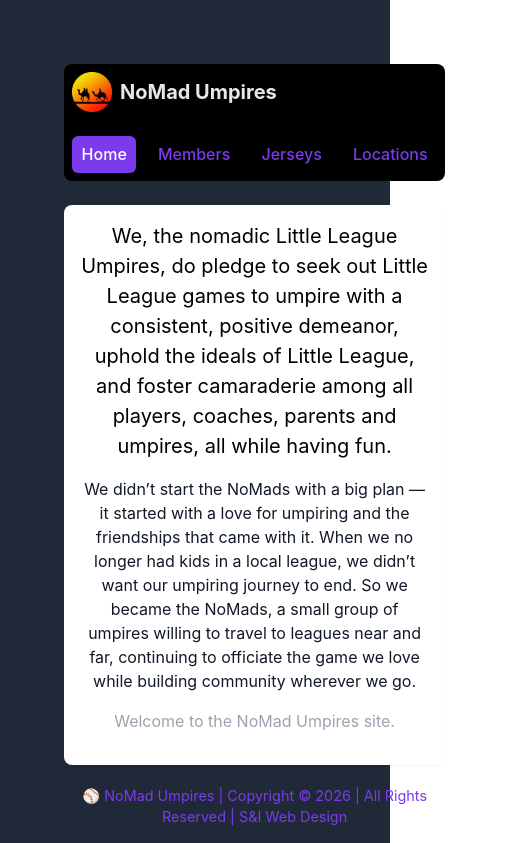
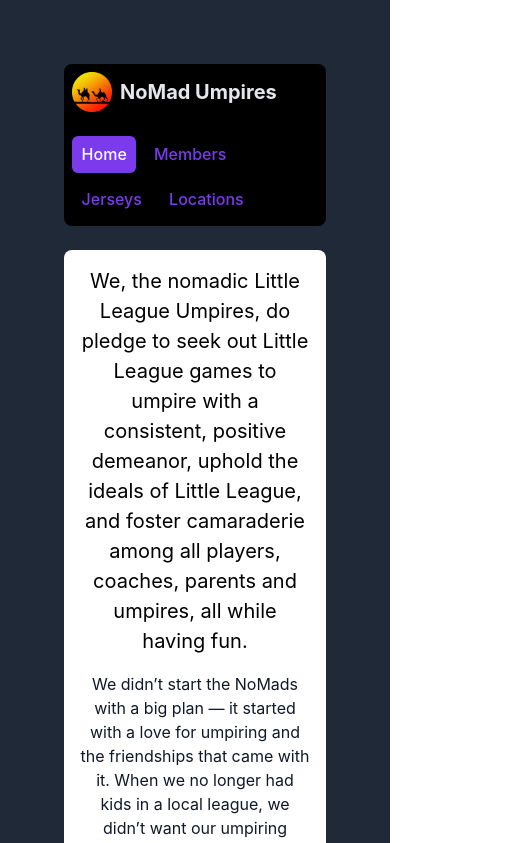
Before and after one commit to srs-noguts/nomads, a React (Vite) app: page / in a window 390 px wide. Shown: the top 843 px of the page, 509 px wide, since content can reach past the window. Built offline with nearby package versions, Linux system fonts and the light colour scheme.

Commit message:
fix: top nav

```diff
--- a/src/App.css
+++ b/src/App.css
@@ -101,6 +101,10 @@ body {
 .nav {
     display: flex;
     gap: 0.75rem;
+    flex-wrap: wrap;
+    /* allow items to wrap to multiple lines */
+    align-items: center;
+    overflow: visible;
 }
 
 .nav-link {
@@ -281,9 +285,20 @@ body {
     .nav {
         width: 100%;
         margin-top: 0.5rem;
+        flex-wrap: wrap;
+        /* wrap nav items on small screens */
+        gap: 0.5rem;
+        overflow-x: auto;
+        /* allow horizontal scrolling if needed */
+        -webkit-overflow-scrolling: touch;
     }
     .nav-link {
         padding: 0.4rem 0.6rem;
+        flex: 0 1 auto;
+        /* let links size to their content and wrap */
+        text-align: center;
+        white-space: nowrap;
+        /* prevent label wrap */
     }
     .content {
         padding: 1rem;
```
